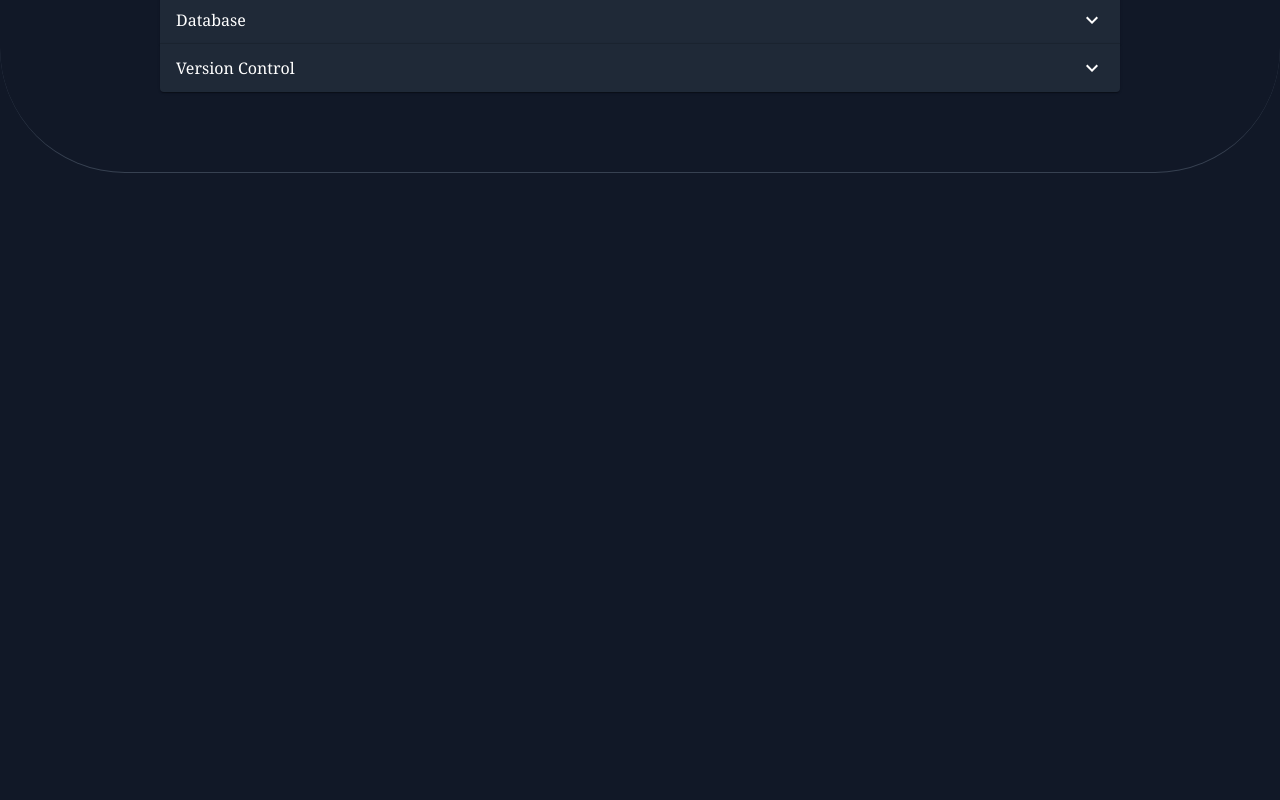
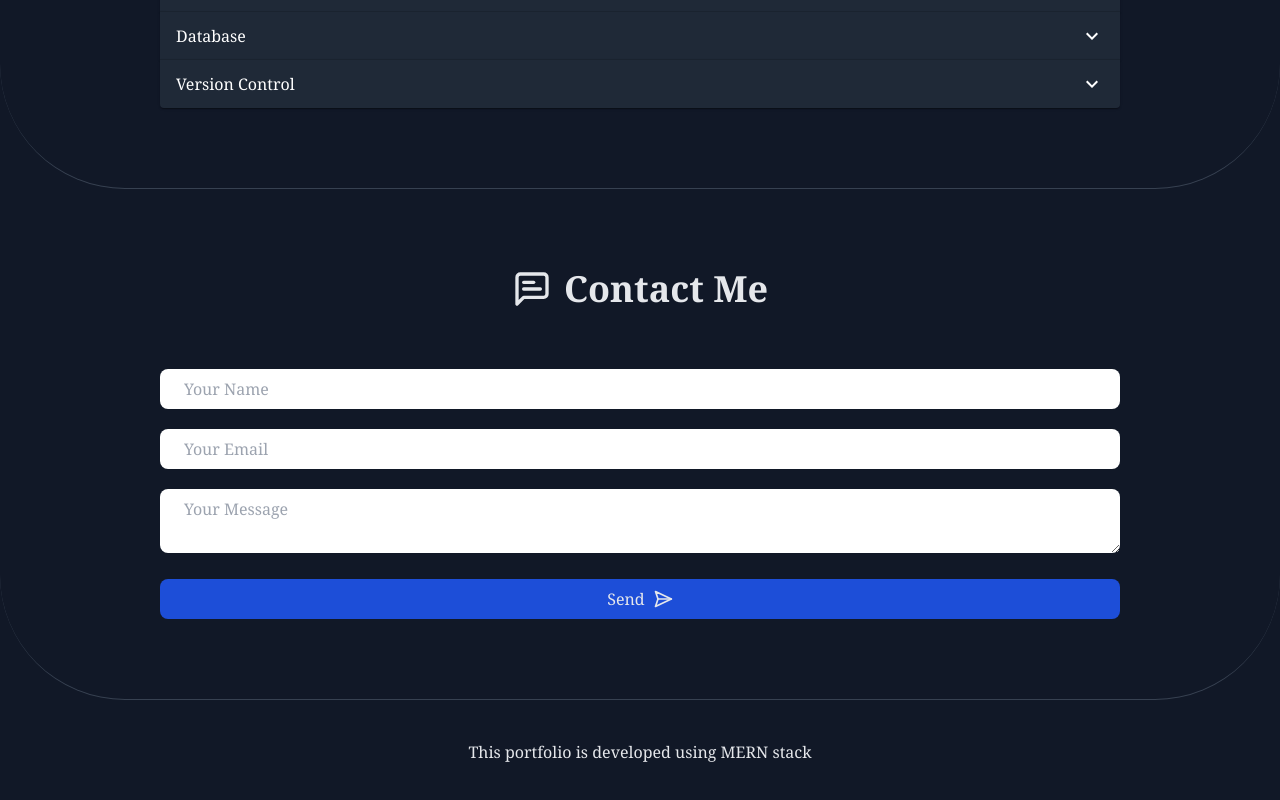
Before and after one commit to ItsHamzaAziz/mern-portfolio, a React (Vite) app in the folder frontend/: page / in a window 1280 px wide. Shown: the part 1690-2490 px from the top of the page. Before the commit the page ends 1863 px from the top, so only its background shows below. Built offline with nearby package versions, Linux system fonts and the light colour scheme.

Commit message:
finished frontend

```diff
--- a/frontend/src/App.jsx
+++ b/frontend/src/App.jsx
@@ -3,6 +3,8 @@ import Header from './sections/Header'
 import Hero from './sections/Hero'
 import Projects from './sections/Projects'
 import Skills from './sections/Skills'
+import Contact from './sections/Contact'
+import Footer from './sections/Footer'
 
 function App() {
   return (
@@ -11,6 +13,8 @@ function App() {
       <Hero />
       <Projects />
       <Skills />
+      <Contact />
+      <Footer />
     </div>
   )
 }
--- a/frontend/src/components/SkillsAccordian.jsx
+++ b/frontend/src/components/SkillsAccordian.jsx
@@ -6,7 +6,7 @@ import ExpandMoreIcon from '@mui/icons-material/ExpandMore';
 
 const SkillsAccordian = () => {
   return (
-    <div className='w-3/4 mx-auto mt-16'>
+    <div className='w-4/5 sm:w-3/4 mx-auto mt-16'>
       <Accordion className='bg-gray-800 text-white'>
         <AccordionSummary
           expandIcon={<ExpandMoreIcon style={{color: 'white'}} />}
@@ -16,7 +16,7 @@ const SkillsAccordian = () => {
           Frontend
         </AccordionSummary>
         <AccordionDetails>
-          React JS, Tailwind CSS, Bootstrap, Ajax, HTML, CSS & JavaScript
+          React JS, Tailwind CSS, Bootstrap & Ajax
         </AccordionDetails>
       </Accordion>
 
@@ -29,7 +29,7 @@ const SkillsAccordian = () => {
           Backend
         </AccordionSummary>
         <AccordionDetails>
-          Node JS, Express, Django & Django Rest Framework
+          Node JS, Express, Django & Django REST Framework
         </AccordionDetails>
       </Accordion>
 
@@ -42,7 +42,7 @@ const SkillsAccordian = () => {
           Database
         </AccordionSummary>
         <AccordionDetails>
-          MongoDB, MySQL, SQL Server & SQLite
+          MongoDB, MySQL, MS SQL Server & SQLite
         </AccordionDetails>
       </Accordion>
 
--- /dev/null
+++ b/frontend/src/sections/Contact.jsx
@@ -0,0 +1,36 @@
+import React from 'react'
+
+const Contact = () => {
+    return (
+        <div className='py-20 border-b border-gray-700 rounded-ee-[50px] rounded-es-[50px] sm:rounded-ee-[125px] sm:rounded-es-[125px]'>
+            <h1 className='text-2xl sm:text-4xl font-bold flex justify-center items-center space-x-3'>
+                <svg xmlns="http://www.w3.org/2000/svg" viewBox="0 0 24 24" fill="none" stroke="currentColor" stroke-width="2" stroke-linecap="round" stroke-linejoin="round" className="lucide lucide-message-square-text h-7 w-7 sm:h-10 sm:w-10"><path d="M21 15a2 2 0 0 1-2 2H7l-4 4V5a2 2 0 0 1 2-2h14a2 2 0 0 1 2 2z" /><path d="M13 8H7" /><path d="M17 12H7" /></svg>
+                <span>Contact Me</span>
+            </h1>
+
+            <form className='w-3/4 md:w-1/2 mx-auto mt-10'>
+                <input
+                    type="text"
+                    placeholder='Your Name'
+                    className='mt-5 w-full px-6 py-2 rounded-lg focus:outline-none text-black'
+                />
+                <input
+                    type="email"
+                    placeholder='Your Email'
+                    className='mt-5 w-full px-6 py-2 rounded-lg focus:outline-none text-black'
+                />
+                <textarea
+                    placeholder='Your Message'
+                    className='mt-5 w-full px-6 py-2 rounded-lg focus:outline-none text-black'
+                />
+
+                <button type='submit' className='mt-5 bg-blue-700 text-gray-200 w-full px-6 py-2 rounded-lg flex items-center justify-center space-x-2'>
+                    <span>Send</span>
+                    <svg xmlns="http://www.w3.org/2000/svg" width="20" height="20" viewBox="0 0 24 24" fill="none" stroke="currentColor" stroke-width="2" stroke-linecap="round" stroke-linejoin="round" class="lucide lucide-send-horizontal"><path d="m3 3 3 9-3 9 19-9Z"/><path d="M6 12h16"/></svg>
+                </button>
+            </form>
+        </div>
+    )
+}
+
+export default Contact
--- /dev/null
+++ b/frontend/src/sections/Footer.jsx
@@ -0,0 +1,11 @@
+import React from 'react'
+
+const Footer = () => {
+  return (
+    <footer className='py-10 px-5 text-center'>
+        This portfolio is developed using MERN stack
+    </footer>
+  )
+}
+
+export default Footer
--- a/frontend/src/sections/Hero.jsx
+++ b/frontend/src/sections/Hero.jsx
@@ -11,12 +11,27 @@ const Hero = () => {
                 className="rounded-full h-48 w-48 border-2 border-gray-200"
             />
 
-            <h1 className='sm:text-3xl text-xl font-bold text-center mt-8 bg-gradient-to-r from-gray-200 to-gray-500 bg-clip-text text-transparent'>
+            <h1 className='text-3xl hidden sm:block font-bold text-center mt-8 bg-gradient-to-r from-gray-200 to-gray-500 bg-clip-text text-transparent'>
                 Hi, I'm Hamza Aziz<br />
                 <TypeAnimation
                     sequence={[
                         'I\'m a Full Stack Website Developer',
                         2000,
+                        'I\'m a MERN Developer',
+                        1000,
+                        'I\'m a Django Developer',
+                        1000
+                    ]}
+                    wrapper="span"
+                    speed={50}
+                    repeat={Infinity}
+                />
+            </h1>
+
+            <h1 className='text-xl block sm:hidden font-bold text-center mt-8 bg-gradient-to-r from-gray-200 to-gray-500 bg-clip-text text-transparent'>
+                Hi, I'm Hamza Aziz<br />
+                <TypeAnimation
+                    sequence={[
                         'I\'m a MERN Developer',
                         1000,
                         'I\'m a Django Developer',
--- a/frontend/src/sections/Projects.jsx
+++ b/frontend/src/sections/Projects.jsx
@@ -12,7 +12,7 @@ const Projects = () => {
         <div className='grid grid-cols-1 lg:grid-cols-2 laptop:grid-cols-3 gap-10 mt-16 w-3/4 mx-auto'>
             <SingleProject
               title={'Blogs App'}
-              description={'This web application provides a platform for users to create, read, update and delete blog posts. Each blog post has a title, summary, image and blog content.For this users have to first go through authentication process which is acheived using JSON Web Tokens or simply JWT. Moreover I also added a rich text editor React Quill so that users can add content in their desired format.'}
+              description={'This web application was developed using MERN stack. It provides a platform for users to create, read, update and delete blog posts. Each blog post has a title, summary, image and blog content. For this users have to first go through authentication process which is acheived using JSON Web Tokens or simply JWT. Moreover I also added a rich text editor React Quill so that users can add content in their desired format.'}
               githubLink={'https://github.com/ItsHamzaAziz/BlogsAppMERN'}
               className='border-2 border-red-600 rounded-3xl hover:shadow-lg hover:shadow-red-600 p-8 cursor-pointer flex flex-col justify-between'
             />
```
